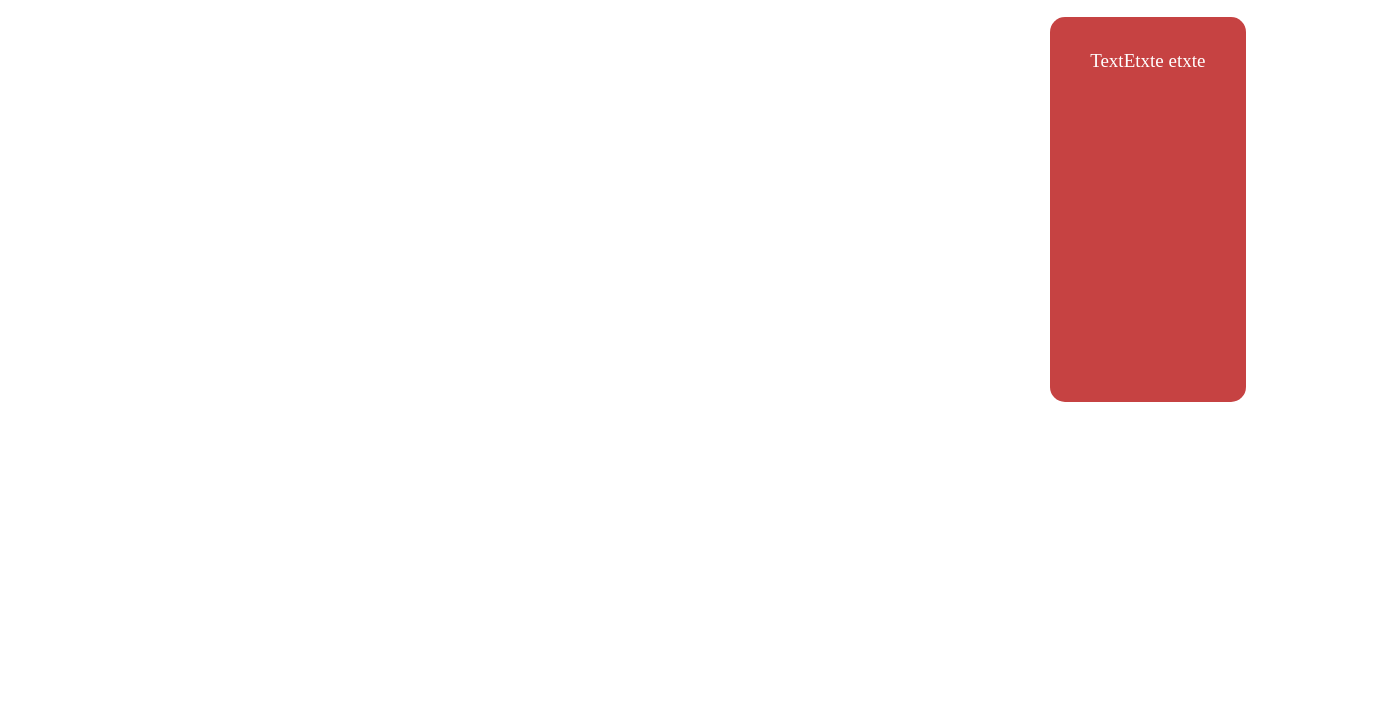
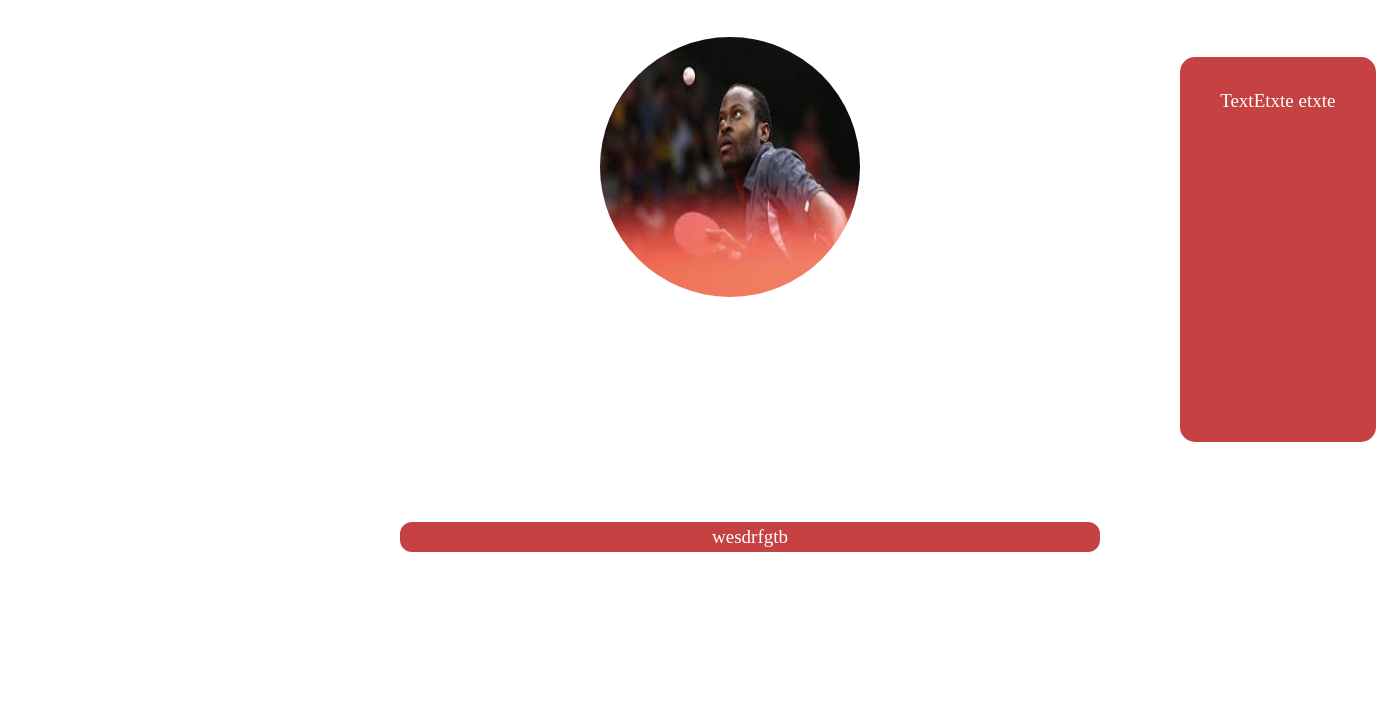
Before and after one commit to ZachariasTopelius/Pingis-hemsida, a plain HTML site: page index.html in a window 1280 px wide. Shown: the part 90-800 px from the top of the page, 1376 px wide, since content can reach past the window. Drawn offline with Linux system fonts and the light colour scheme.

Commit message:
Jag har nästan gjort klart startsidan

```diff
--- a/index.html
+++ b/index.html
@@ -26,9 +26,11 @@
         <p>TextEtxte etxte</p>
     </div>
 
-    <div>
+    <div class="Botten-text">
+        <p>wesdrfgtb</p>
+    </div>
 
-    </div>
+    <img src="Aruna.jpeg" alt="Aruna">
 
 </body>
 </html>
--- a/style.css
+++ b/style.css
@@ -32,7 +32,7 @@ h1 {
 a {
     text-decoration: none;
     color: white;
-    margin: 40px;
+    margin: 60px;
     font-size: 26px;
 }
 
@@ -46,14 +46,38 @@ a:hover {
     width: 170px;
     background-color: #C64242;
     border-radius: 15px;
-    margin-left: 1050px;
-    margin-top: 20px;
+    margin-left: 1180px;
+    margin-top: 60px;
     display: flex;
     align-items: top;
     justify-content: center;
+    position: absolute;
+}
+
+.Botten-text{
+    background-color: #C64242;
+    border-radius: 12px;
+    height: 30px;
+    width: 700px;
+    margin-top: 525px;
+    margin-left: 400px;
+    display: flex;
+    justify-content: center;
+    align-items: center;
+    position: absolute;
 }
 
 p {
     font-size: 19px;
     padding: 1%;
 }
+
+
+img {
+    height: 260px;
+    width: 260px;
+    margin-top: 40px;
+    margin-left: 600px;
+    position: relative;
+    border-radius: 50%;
+}
```
Also changed, not shown: Aruna.jpeg (added).
